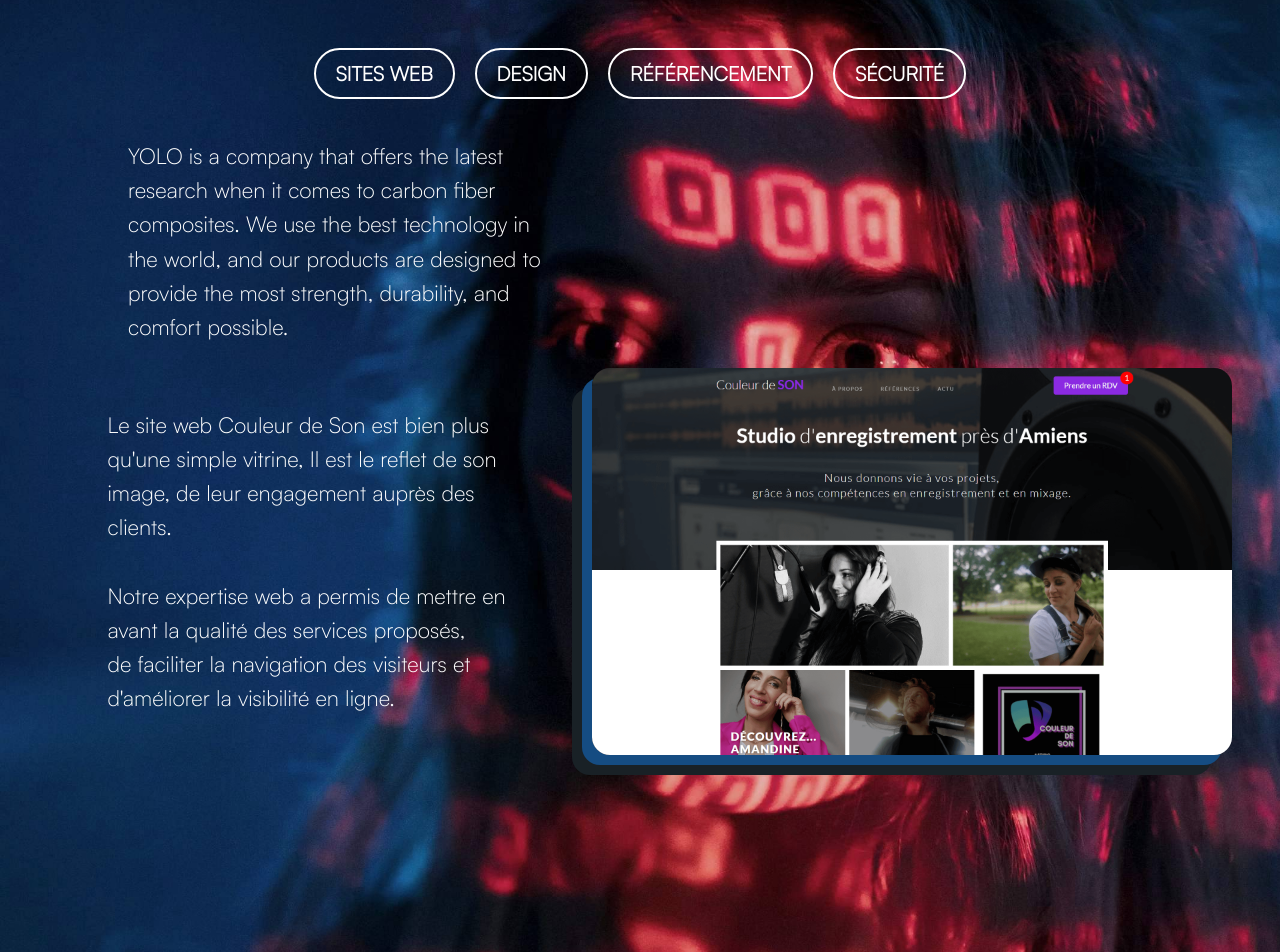
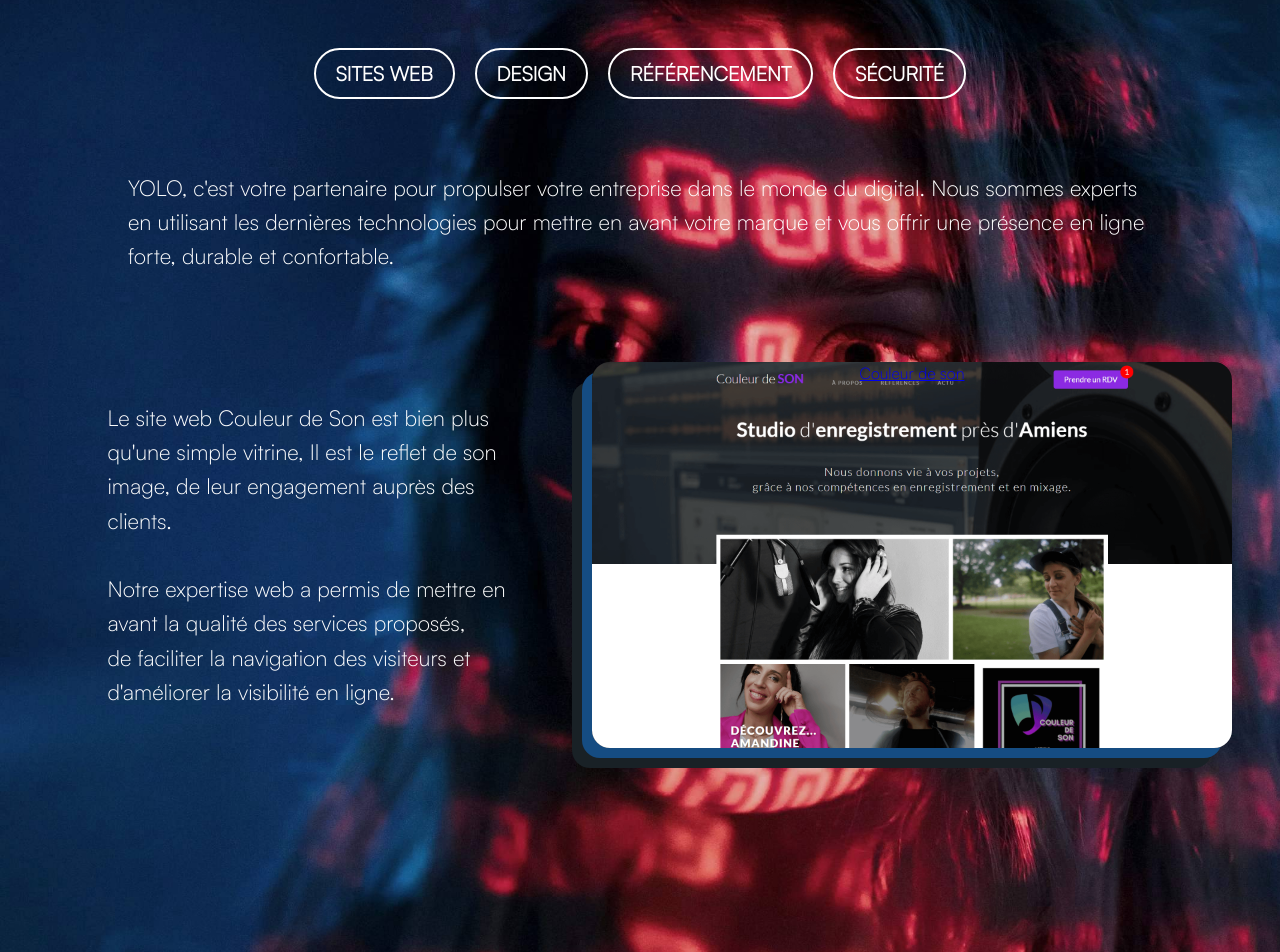
Before and after one commit to jeromealbrecht/InfinityWeb, a React (Create React App) app: page / in a window 1280 px wide. Shown: the part 572-1524 px from the top of the page. Built offline with nearby package versions, Linux system fonts and the light colour scheme.

Commit message:
resolve placement

```diff
--- a/src/App.css
+++ b/src/App.css
@@ -193,10 +193,37 @@
 }
 
 h3 {
-  max-width: 425px;
   font-family: 'Satoshi Light', sans-serif;
   font-size: 22px;
   line-height: 1.55555555;
   font-weight: 400;
   text-align: start;
 }
+
+h4 {
+  max-width: 425px;
+
+  font-family: 'Satoshi Light', sans-serif;
+  font-size: 22px;
+  line-height: 1.55555555;
+  font-weight: 400;
+  text-align: start;
+}
+
+/* Custom */
+
+.mt1 {
+  margin-top: 1rem;
+}
+
+.mt2 {
+  margin-top: 2rem;
+}
+
+.mt3 {
+  margin-top: 3rem;
+}
+
+.mt4 {
+  margin-top: 4rem;
+}
--- a/src/App.js
+++ b/src/App.js
@@ -6,11 +6,6 @@
 const App = () => {
   const [showContent, setShowContent] = useState(false);
   const [showMirrorImage, setShowMirrorImage] = useState(false);
-  const [showMirrorNext, setShowMirrorNext] = useState(false);
-
-  const handleShowMirrorNext = () => {
-    setShowMirrorNext(true);
-  };
 
   useEffect(() => {
     const handleScroll = () => {
@@ -67,11 +62,11 @@
           </div>
 
           <div className={`description ${showContent && 'show'}`}>
-            <div className='description-company'>
+            <div className='description-company mt2'>
               <h3>
-                YOLO is a company that offers the latest research when it comes to carbon
-                fiber composites. We use the best technology in the world, and our products
-                are designed to provide the most strength, durability, and comfort possible.
+              YOLO, c'est votre partenaire pour propulser votre entreprise dans le monde du digital.
+              Nous sommes experts en utilisant les dernières technologies pour mettre en avant votre marque et vous offrir une présence en ligne forte,
+              durable et confortable.
               </h3>
             </div>
           </div>
@@ -81,18 +76,18 @@
 
       {showMirrorImage && (
          <div className="scroll-content show">
-            <div className="mirror-image">
+            <div className="mirror-image mt4">
               <div className="description-transition">
-                <h3>
+                <h4>
                   Le site web Couleur de Son est bien plus qu'une simple vitrine,
                   Il est le reflet de son image, de leur engagement auprès des clients. <br /><br />
                   Notre expertise web a permis de mettre en avant la qualité des services proposés, <br />
                   de faciliter la navigation des visiteurs et d'améliorer la visibilité en ligne.
-                </h3>
+                </h4>
               </div>
               <div className='image-w'>
                 <div className={`image-transition ${showMirrorImage ? 'show' : ''}`}>
-                  <a href="https://www.couleurdeson.fr"></a>
+                  <a href="https://www.couleurdeson.fr">Couleur de son</a>
                 </div>
               </div>
             </div>
```
